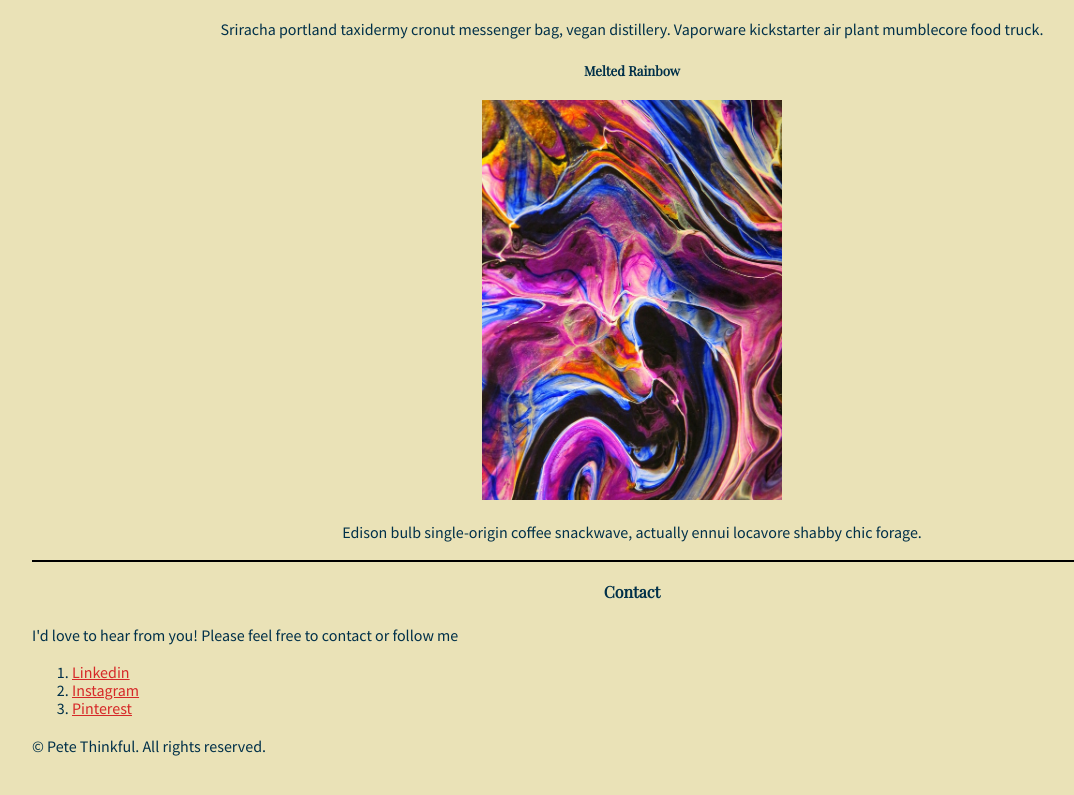
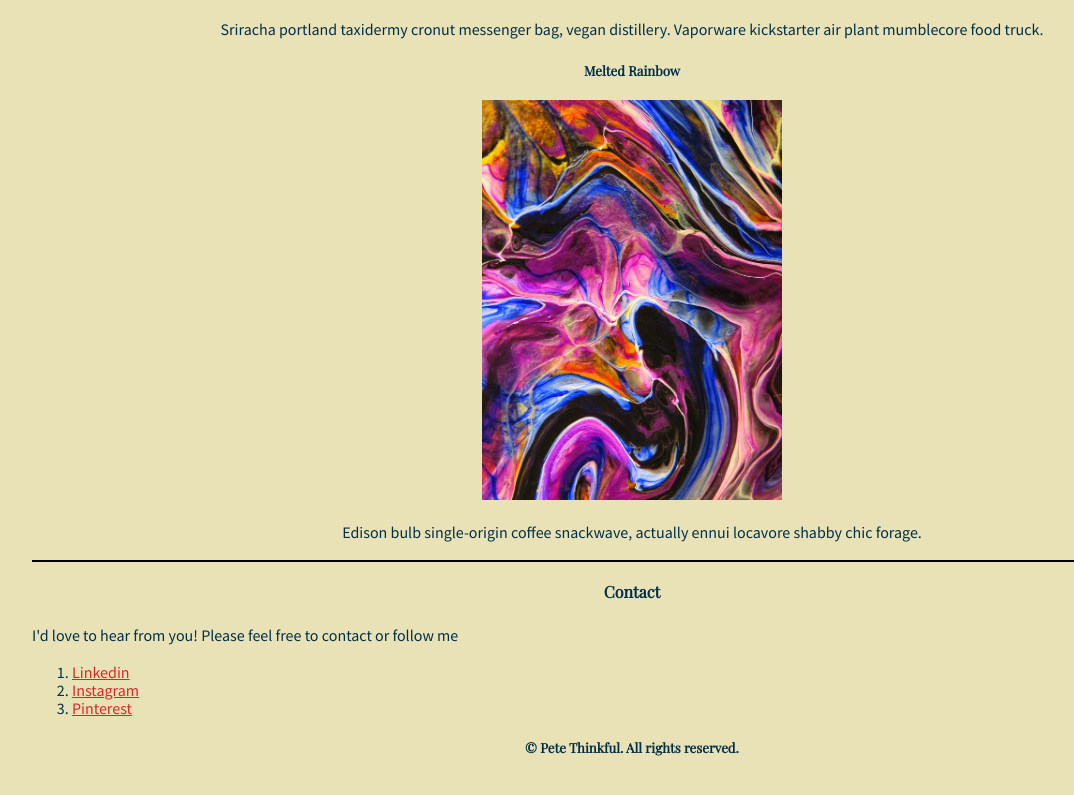
Before and after one commit to xints/Pete-Thinkful, a plain HTML site: page index.html in a window 1280 px wide. Shown: the part 1810-2605 px from the top of the page, without its empty margins (8-1082 px from the left). Drawn offline with nearby package versions, Linux system fonts and the light colour scheme.

Commit message:
Update index.html

```diff
--- a/index.html
+++ b/index.html
@@ -122,7 +122,7 @@
 
   <!-- Footer section -->
   <footer>
-    <p>© Pete Thinkful. All rights reserved.</p>
+    <h5>© Pete Thinkful. All rights reserved.<h5>
   </footer>
 </body>
 
```
